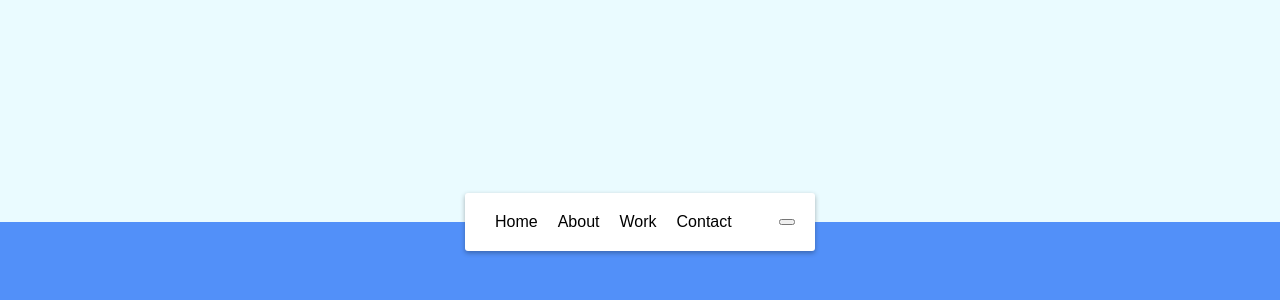
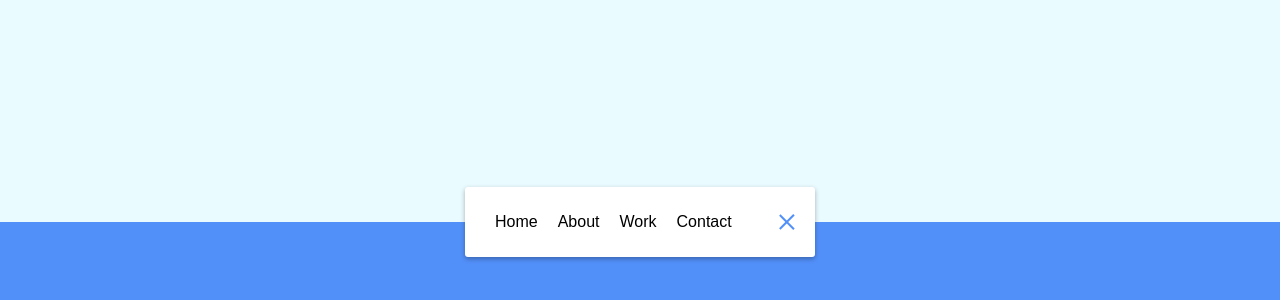
Before and after one commit to kyleptaylor/50-Projects, a plain HTML site: page Animated Navigation/index.html in a window 1280 px wide. Shown: the part 178-478 px from the top of the page. Drawn offline with Linux system fonts and the light colour scheme; a web font is replaced by a local one.

Commit message:
Complete

```diff
--- a/Animated Navigation/script.js
+++ b/Animated Navigation/script.js
@@ -0,0 +1,4 @@
+const toggle = document.getElementById("toggle");
+const nav = document.getElementById("nav");
+
+toggle.addEventListener("click", () => nav.classList.toggle("active"));
--- a/Animated Navigation/style.css
+++ b/Animated Navigation/style.css
@@ -68,3 +68,40 @@ nav ul a {
   text-decoration: none;
   margin: 0 10px;
 }
+
+.icon {
+  background-color: white;
+  border: 0;
+  cursor: pointer;
+  padding: 0;
+  position: relative;
+  height: 30px;
+  width: 30px;
+}
+
+.icon:focus {
+  outline: 0;
+}
+
+.icon .line {
+  background-color: #5290f9;
+  height: 2px;
+  width: 20px;
+  position: absolute;
+  top: 10px;
+  left: 5px;
+  transition: transform 0.6s linear;
+}
+
+.icon .line2 {
+  top: auto;
+  bottom: 10px;
+}
+
+nav.active .icon .line1 {
+  transform: rotate(-765deg) translateY(5.5px);
+}
+
+nav.active .icon .line2 {
+  transform: rotate(765deg) translateY(-5.5px);
+}
```
